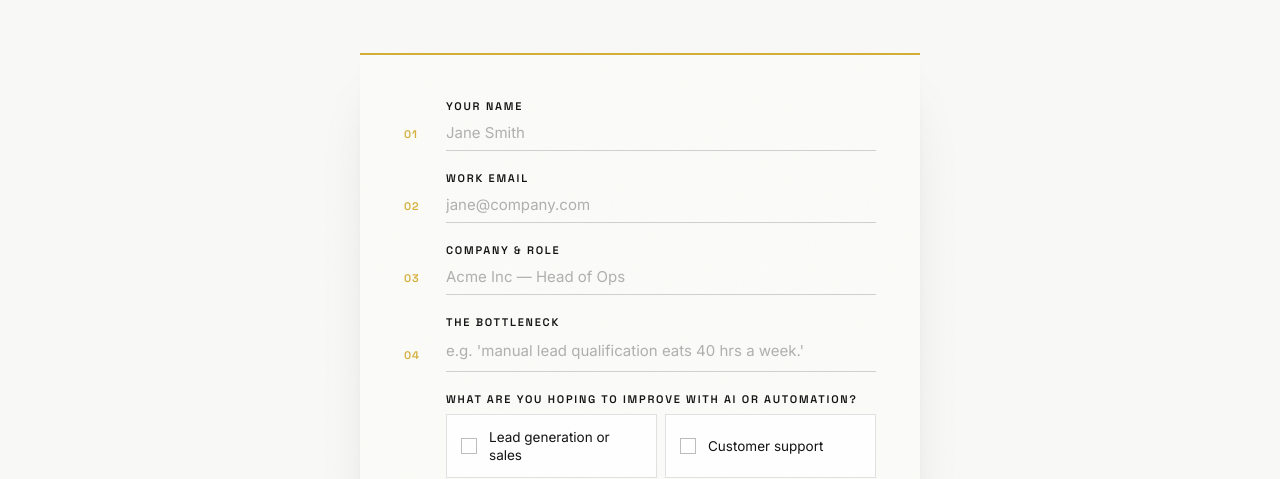
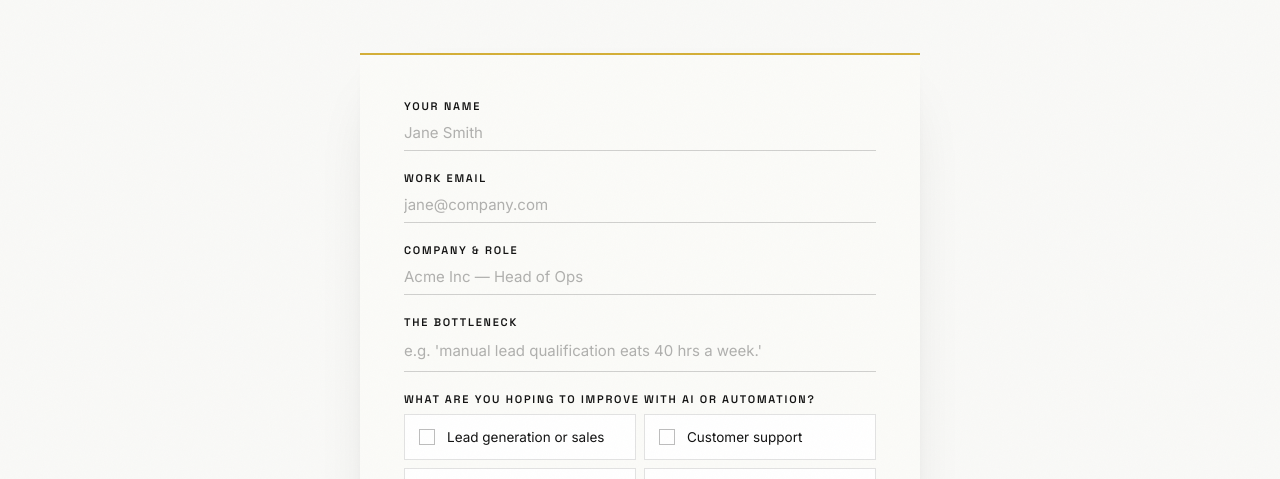
Before and after one commit to OmarflorexAI/romanalabs-website, a website: page contact/index.html in a window 1280 px wide. Shown: the part 286-765 px from the top of the page. Drawn offline with Linux system fonts and the light colour scheme.

Commit message:
/contact: remove numbered field labels; fields now single-column full-width

```diff
--- a/contact/index.html
+++ b/contact/index.html
@@ -163,10 +163,9 @@
 
     .lead-form { display: flex; flex-direction: column; gap: 20px; }
     .lead-field {
-      display: grid;
-      grid-template-columns: 28px 1fr;
-      column-gap: 14px; row-gap: 6px;
-      align-items: end;
+      display: flex;
+      flex-direction: column;
+      gap: 6px;
       opacity: 0;
       transform: translateY(10px);
       animation: fieldIn 0.6s cubic-bezier(0.22, 1, 0.36, 1) forwards;
@@ -179,14 +178,7 @@
     .lead-field:nth-child(6) { animation-delay: 0.38s; }
     @keyframes fieldIn { to { opacity: 1; transform: translateY(0); } }
 
-    .lead-field-num {
-      font-family: 'Space Grotesk', sans-serif;
-      font-size: 11px; font-weight: 600;
-      color: var(--accent); letter-spacing: 0.08em;
-      padding-bottom: 10px; align-self: end;
-      transition: color 0.3s ease;
-    }
-    .lead-field-body { grid-column: 2 / 3; display: flex; flex-direction: column; gap: 4px; }
+    .lead-field-body { display: flex; flex-direction: column; gap: 4px; }
     .lead-field-label {
       font-family: 'Space Grotesk', sans-serif;
       font-size: 11px; font-weight: 600;
@@ -218,7 +210,6 @@
     .lead-field textarea:hover { border-bottom-color: rgba(18, 18, 18, 0.32); }
     .lead-field input:focus,
     .lead-field textarea:focus { border-bottom-color: var(--accent); }
-    .lead-field.has-value .lead-field-num { color: var(--emerald); }
 
     /* ===== Checkbox-card grid (goals) ===== */
     .check-grid {
@@ -423,8 +414,6 @@
 
     @media (max-width: 540px) {
       .form-card { padding: 28px 22px 24px; }
-      .lead-field { grid-template-columns: 22px 1fr; column-gap: 10px; }
-      .lead-field-num { font-size: 10px; }
       .lead-field-label { font-size: 10px; }
     }
     @media (prefers-reduced-motion: reduce) {
@@ -464,7 +453,6 @@
           <input type="hidden" name="from_name" value="ROMANALABS Website (/contact)">
 
           <div class="lead-field">
-            <span class="lead-field-num">01</span>
             <div class="lead-field-body">
               <label class="lead-field-label" for="lf-name">Your name</label>
               <input type="text" id="lf-name" name="name" placeholder="Jane Smith" required autocomplete="name">
@@ -472,7 +460,6 @@
           </div>
 
           <div class="lead-field">
-            <span class="lead-field-num">02</span>
             <div class="lead-field-body">
               <label class="lead-field-label" for="lf-email">Work email</label>
               <input type="email" id="lf-email" name="email" placeholder="jane@company.com" required autocomplete="email">
@@ -480,7 +467,6 @@
           </div>
 
           <div class="lead-field">
-            <span class="lead-field-num">03</span>
             <div class="lead-field-body">
               <label class="lead-field-label" for="lf-company">Company &amp; role</label>
               <input type="text" id="lf-company" name="company_role" placeholder="Acme Inc — Head of Ops" required autocomplete="organization">
@@ -488,7 +474,6 @@
           </div>
 
           <div class="lead-field">
-            <span class="lead-field-num">04</span>
             <div class="lead-field-body">
               <label class="lead-field-label" for="lf-bottleneck">The bottleneck</label>
               <textarea id="lf-bottleneck" name="message" rows="1" placeholder="e.g. 'manual lead qualification eats 40 hrs a week.'" required></textarea>
@@ -496,7 +481,6 @@
           </div>
 
           <div class="lead-field" data-goals-field>
-            <span class="lead-field-num">05</span>
             <div class="lead-field-body">
               <label class="lead-field-label">What are you hoping to improve with AI or automation?</label>
               <div class="check-grid" role="group" aria-label="Areas to improve">
@@ -535,7 +519,6 @@
           </div>
 
           <div class="lead-field lead-field-optional">
-            <span class="lead-field-num">06</span>
             <div class="lead-field-body">
               <div class="lead-field-label-row">
                 <label class="lead-field-label" for="lf-extra">Anything else?</label>
```
